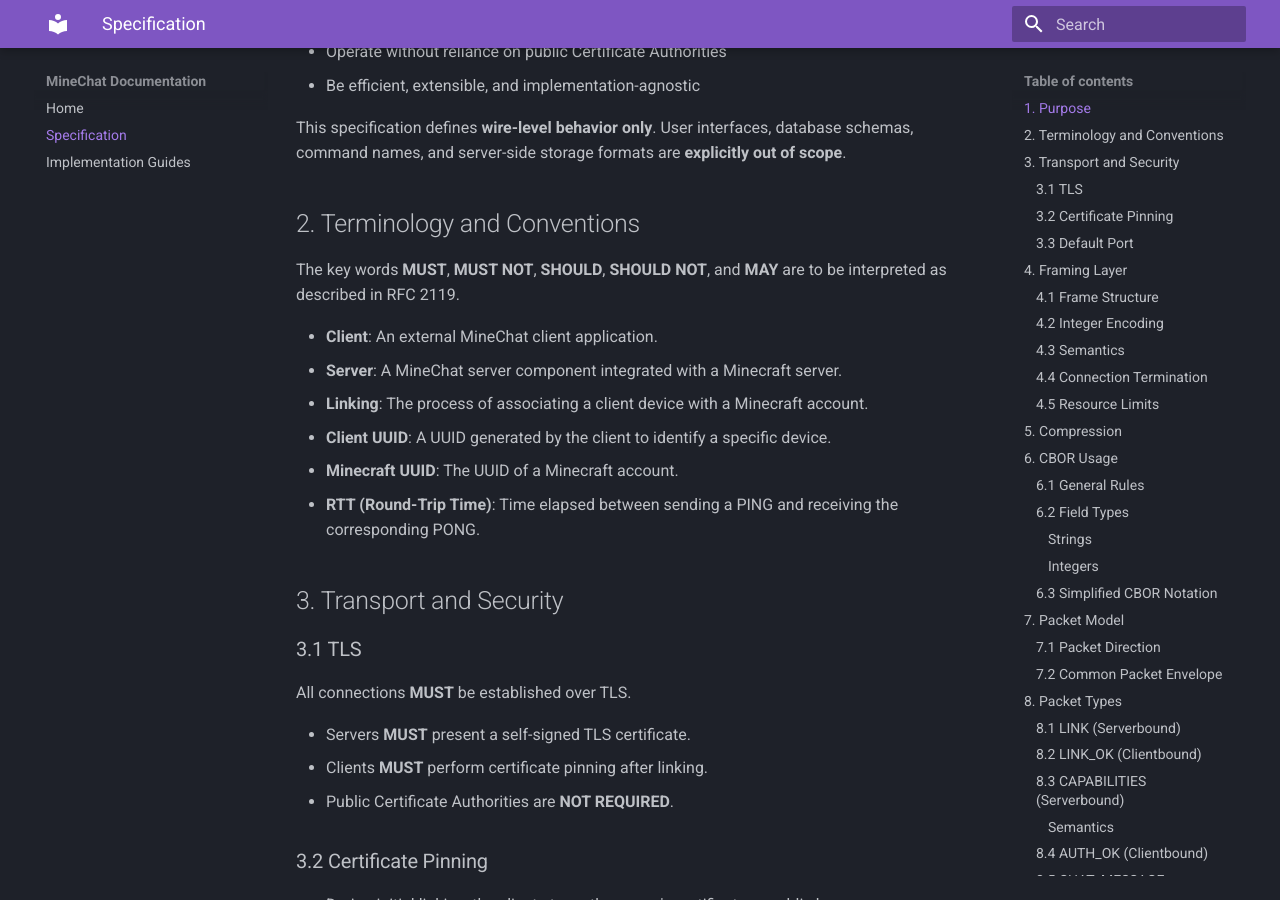
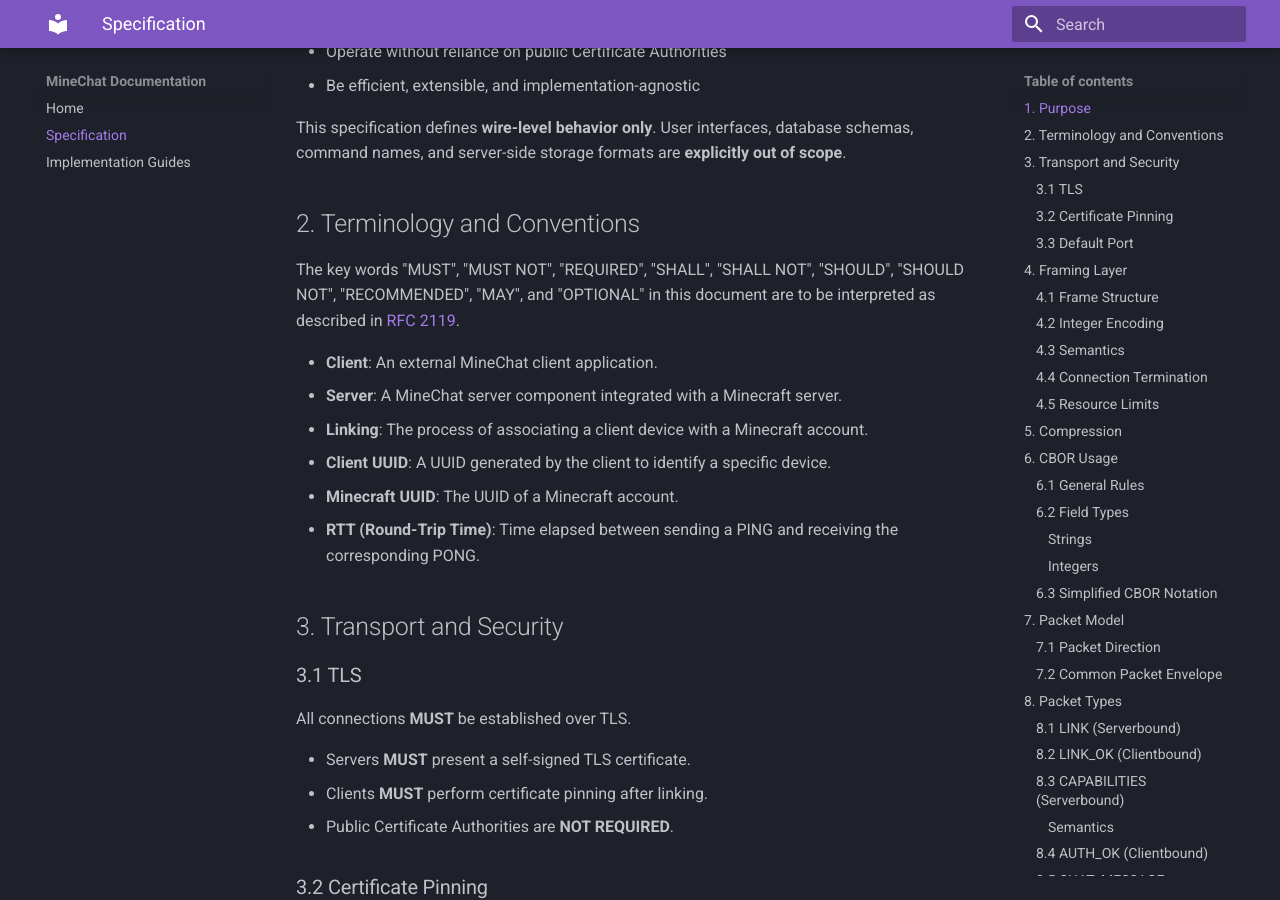
Before and after one commit to MineChatPowered/docs, an MkDocs documentation site: the page built from docs/specification.md, in a window 1280 px wide and 900 px high, scrolled down 492 px. Built offline with MkDocs 1.6.1 and Material for MkDocs 9.7.7, drawn with Linux system fonts in a browser that asks for light colours.

Commit message:
chore: update spec to use the proper RFC 2119 clause

```diff
--- a/docs/specification.md
+++ b/docs/specification.md
@@ -18,7 +18,7 @@ This specification defines **wire-level behavior only**. User interfaces, databa
 
 ## 2. Terminology and Conventions
 
-The key words **MUST**, **MUST NOT**, **SHOULD**, **SHOULD NOT**, and **MAY** are to be interpreted as described in RFC 2119.
+The key words "MUST", "MUST NOT", "REQUIRED", "SHALL", "SHALL NOT", "SHOULD", "SHOULD NOT", "RECOMMENDED",  "MAY", and "OPTIONAL" in this document are to be interpreted as described in [RFC 2119](https://www.rfc-editor.org/rfc/rfc2119).
 
 - **Client**: An external MineChat client application.
 - **Server**: A MineChat server component integrated with a Minecraft server.
```
